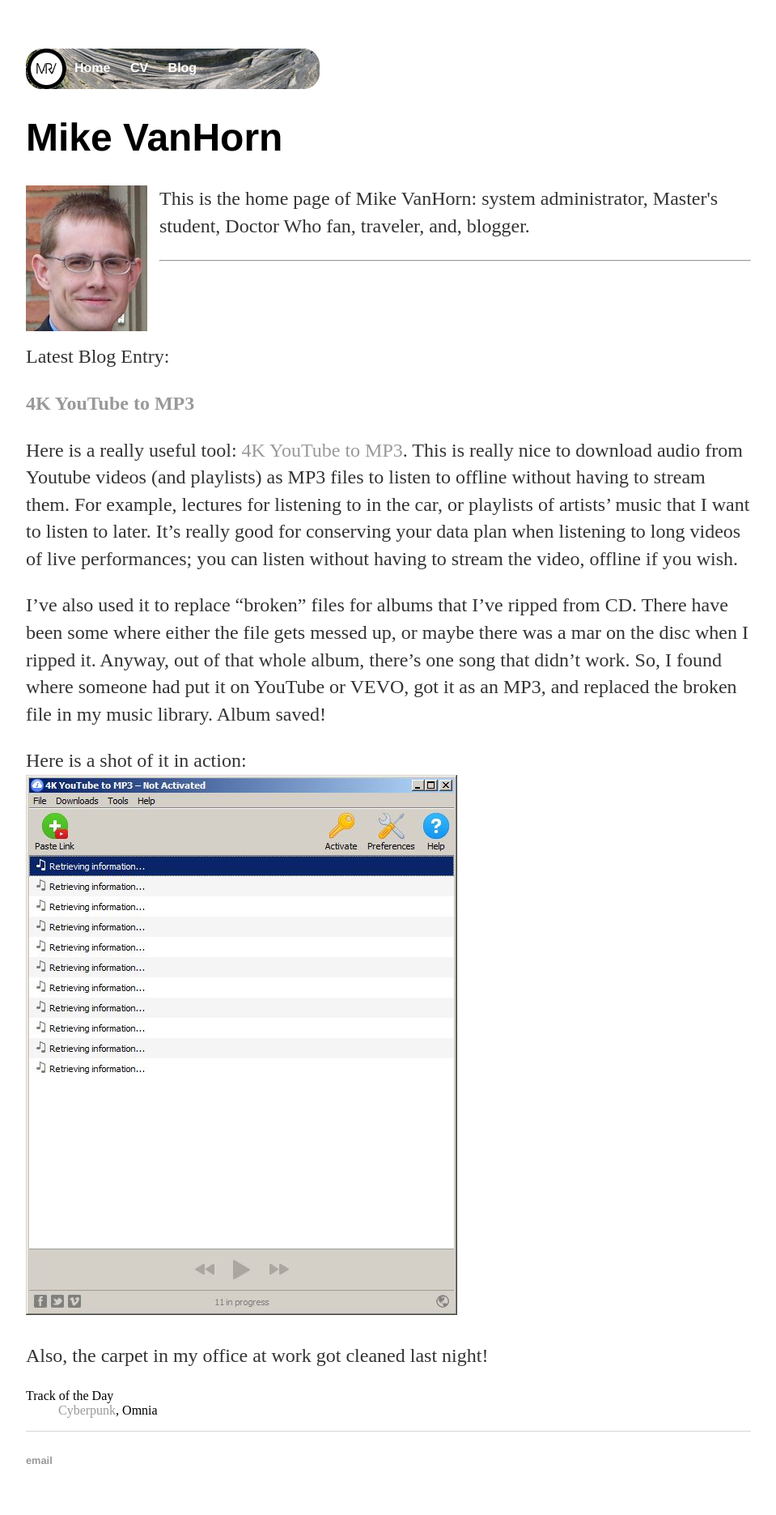
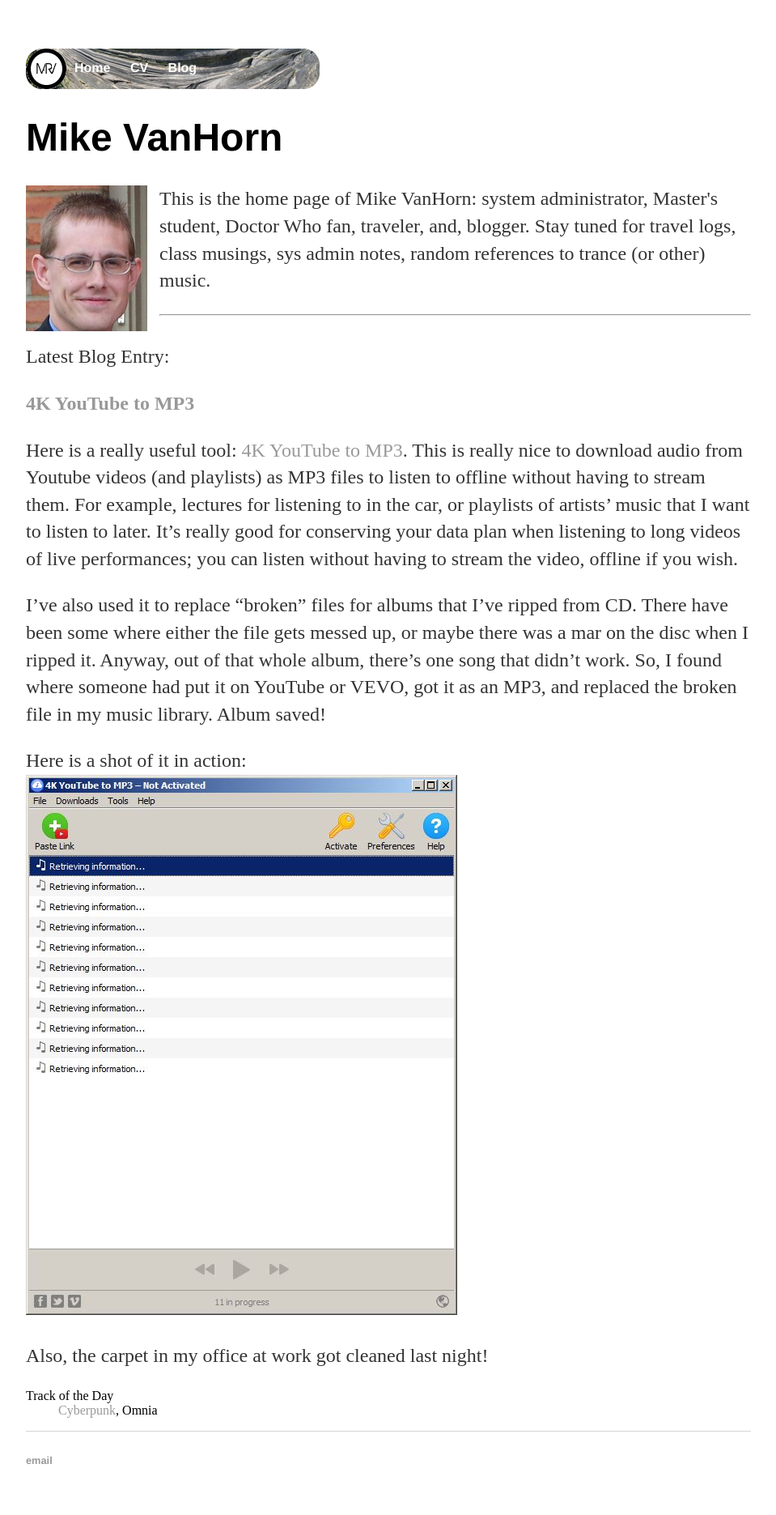
Before and after one commit to mrvanhorn/mrvanhorn.github.io, a Jekyll site: the page built from index.html, in a window 1280 px wide. Shown: the whole page at 81% size, without its empty margins (160-1119 px from the left). Built offline with Jekyll 4.4.1, drawn with Linux system fonts in a browser that asks for light colours.

Commit message:
Update index.html

```diff
--- a/index.html
+++ b/index.html
@@ -4,7 +4,8 @@
 ---
 <div>
 <img src="graphics/mike-150x180.png" width="150" height="180" alt="" style="float: left; margin: 0px 15px 15px 0px;">
-<p>This is the home page of Mike VanHorn: system administrator, Master's student, Doctor Who fan, traveler, and, blogger.</p>
+<p>This is the home page of Mike VanHorn: system administrator, Master's student, Doctor Who fan, traveler, and, blogger.
+Stay tuned for travel logs, class musings, sys admin notes, random references to trance (or other) music. </p>
 
   {% for post in site.posts %}
    {% if post.title == "4K YouTube to MP3" %}
```
